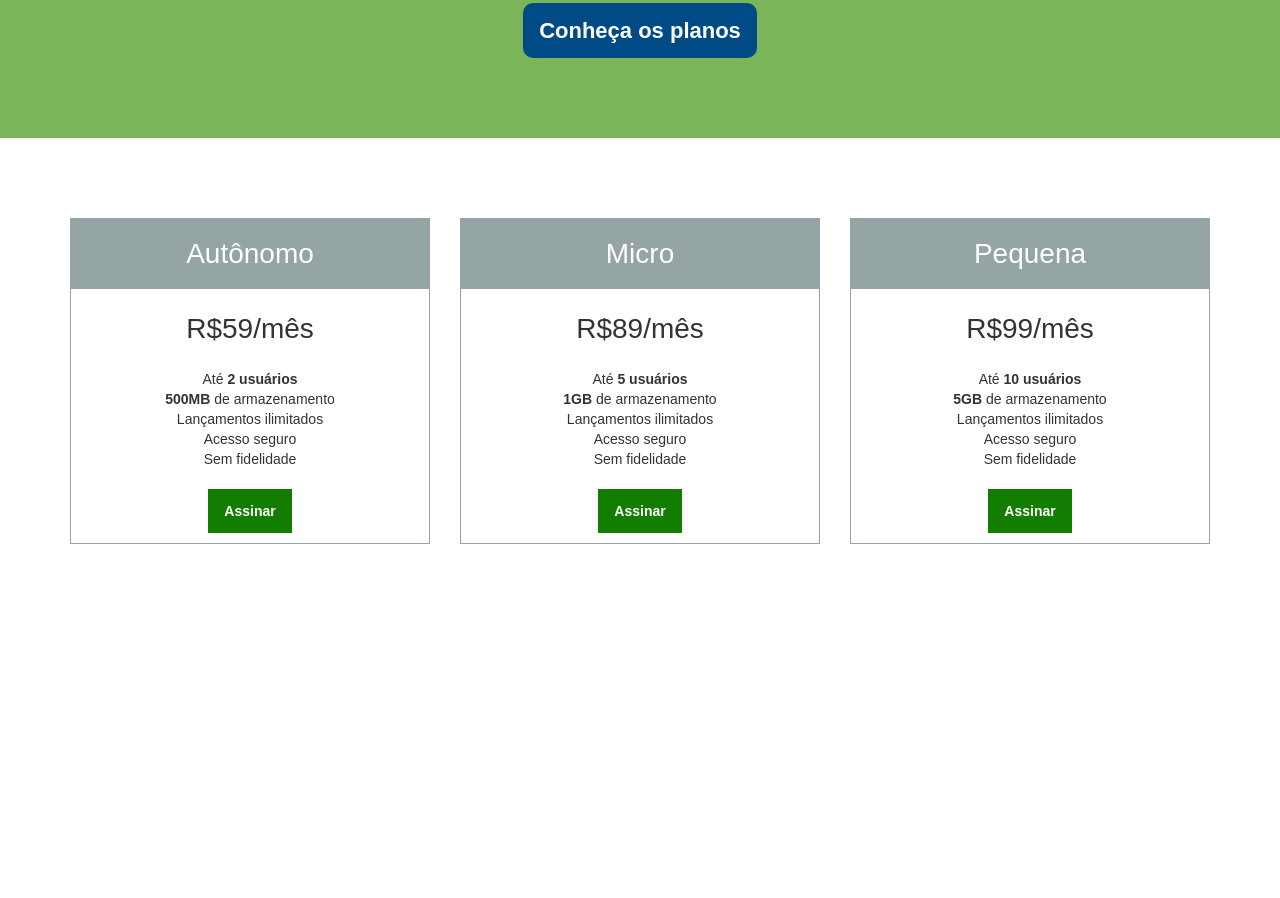
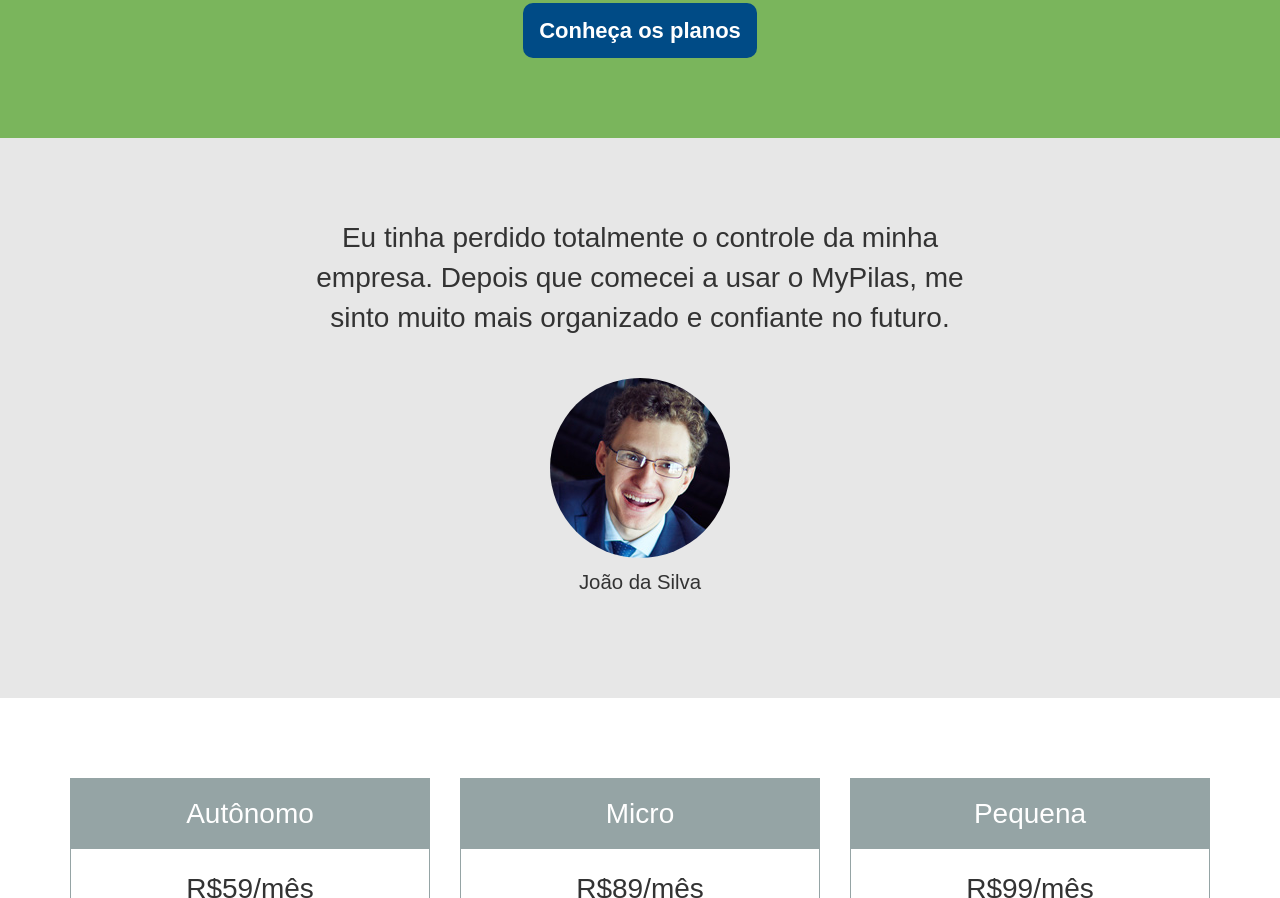
Before and after one commit to jeffersoncarvalho/algaworks, a plain HTML site: page htmlcssbem/mypilas/index.html in a window 1280 px wide. Shown: the part 422-1320 px from the top of the page. Before the commit the page ends 1046 px from the top, so only its background shows below. Drawn offline with Linux system fonts and the light colour scheme.

Commit message:
depoimento autor

```diff
--- a/htmlcssbem/mypilas/css/componentes.css
+++ b/htmlcssbem/mypilas/css/componentes.css
@@ -105,3 +105,37 @@
 	}
 
 }
+/*DEPOIMENTO*/
+.depoimento{
+	font-size: 2.2rem;
+}
+
+@media(min-width:992px){
+	.depoimento{
+		padding-left: 15%;
+		padding-right: 15%;
+		font-size: 2.8rem;
+	}
+
+}
+
+.depoimento > blockquote{
+	margin: 0;
+	padding: 0 60px;
+	text-align: center;
+	font-size: 1em;
+}
+
+.depoimento__autor{
+	margin-top: 40px;
+	text-align: center;
+	font-size: 0.7272em;
+}
+
+.depoimento__autor > img{
+	border-radius: 50%;
+}
+
+.depoimento__autor > p{
+	margin-top: 10px;
+}
--- a/htmlcssbem/mypilas/css/layout.css
+++ b/htmlcssbem/mypilas/css/layout.css
@@ -14,6 +14,10 @@
 
 .layout-chamada{
 	padding: 80px 0;
-
 	background-color: #7ab55c;
 }
+
+.layout-depoimento{
+	padding: 80px 0;
+	background-color: #e7e7e7;
+}
--- a/htmlcssbem/mypilas/index.html
+++ b/htmlcssbem/mypilas/index.html
@@ -29,6 +29,21 @@
 			</div>
 		</div>
 	</section>
+
+	<div class="layout-depoimento">
+		<div class="container">
+			<div class="depoimento">
+				<blockquote>
+					Eu tinha perdido totalmente o controle da minha empresa. Depois que comecei a usar o MyPilas, me sinto muito mais organizado e confiante no futuro.
+				</blockquote>
+				<div class="depoimento__autor">
+					<img src="imagens/joao-da-silva.jpg" width="180px" height="180px">
+					<p>João da Silva</p>
+				</div>
+			</div>
+		</div>
+	</div>
+
 	<div id="planos" class="layout-planos">
 		<div class="container">
 			<div class="row">
```
Also changed, not shown: htmlcssbem/mypilas/imagens/joao-da-silva.jpg (added).
